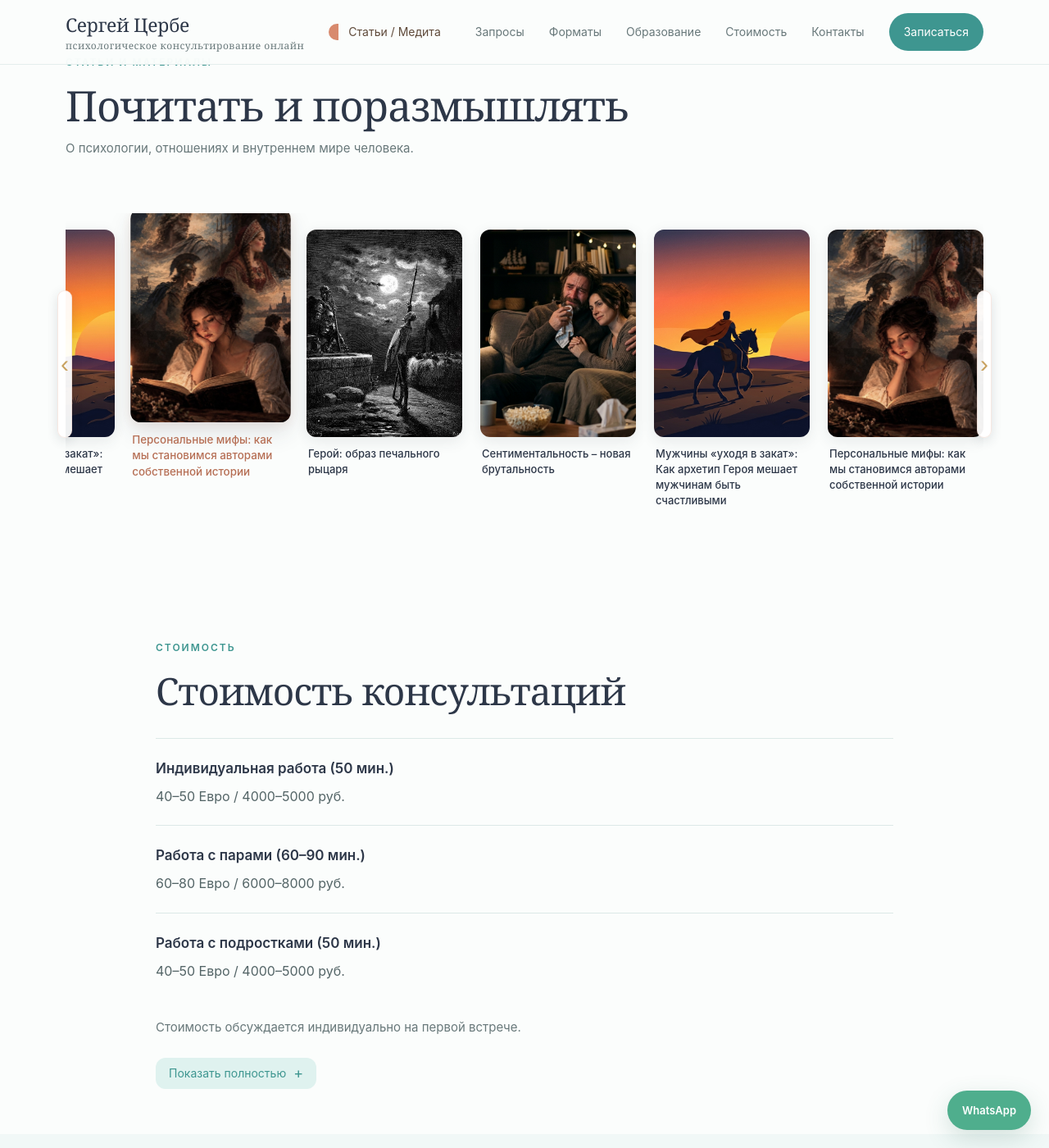
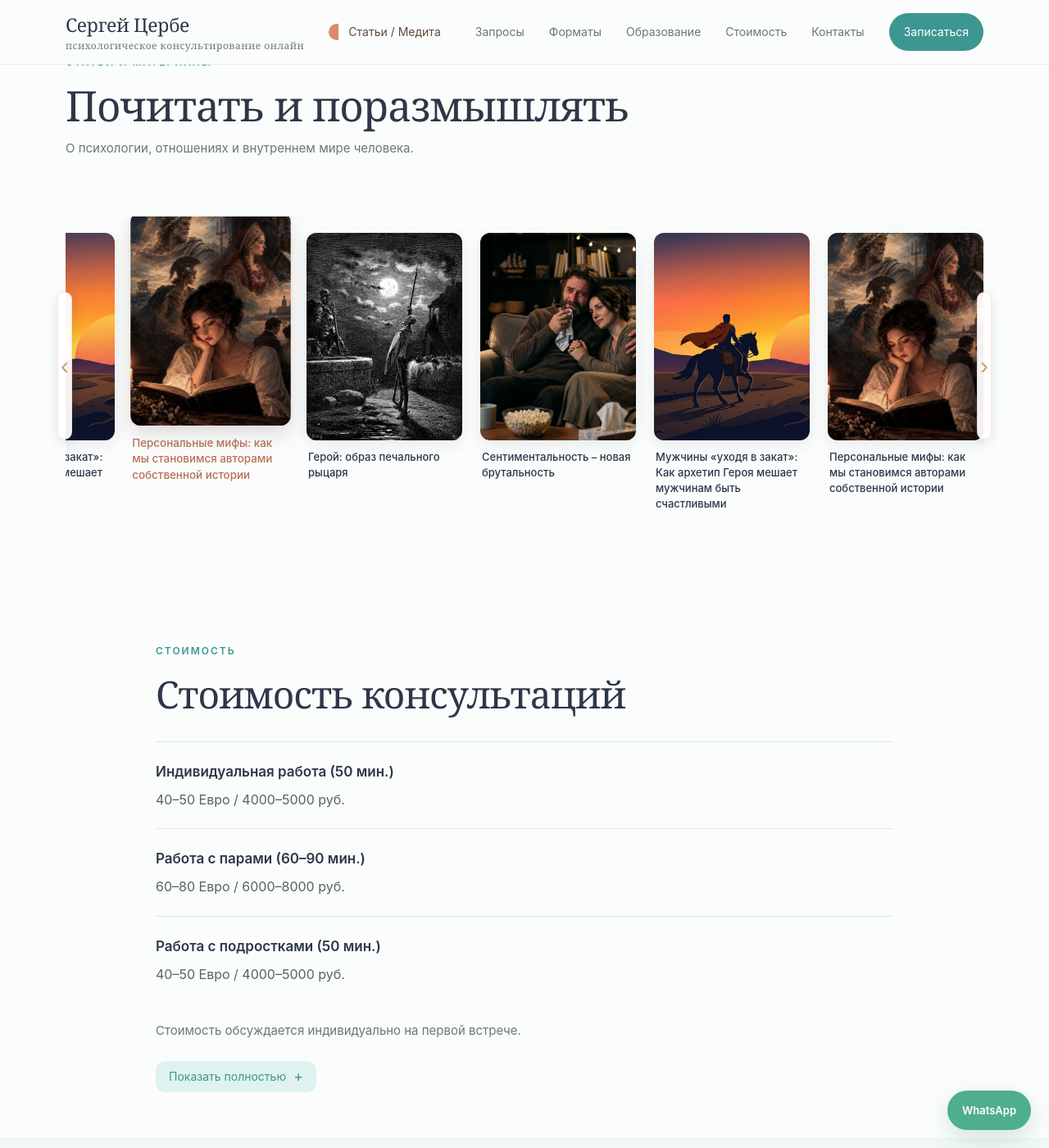
Before and after one commit to zerbe25-gif/zerbe25-gif.github.io, a Jekyll site: the page built from index.html, in a window 1280 px wide and 1400 px high, scrolled down 4943 px. Shown: the whole window at 82% size. Built offline with Jekyll 4.4.1, drawn with Linux system fonts in a browser that asks for light colours.

Commit message:
Update index.html

```diff
--- a/index.html
+++ b/index.html
@@ -1326,7 +1326,7 @@
 
 .article-carousel {
   position: relative;
-  padding: 38px 0 22px;
+  padding: 42px 0 22px;
 }
 
 .article-carousel-viewport {
```
